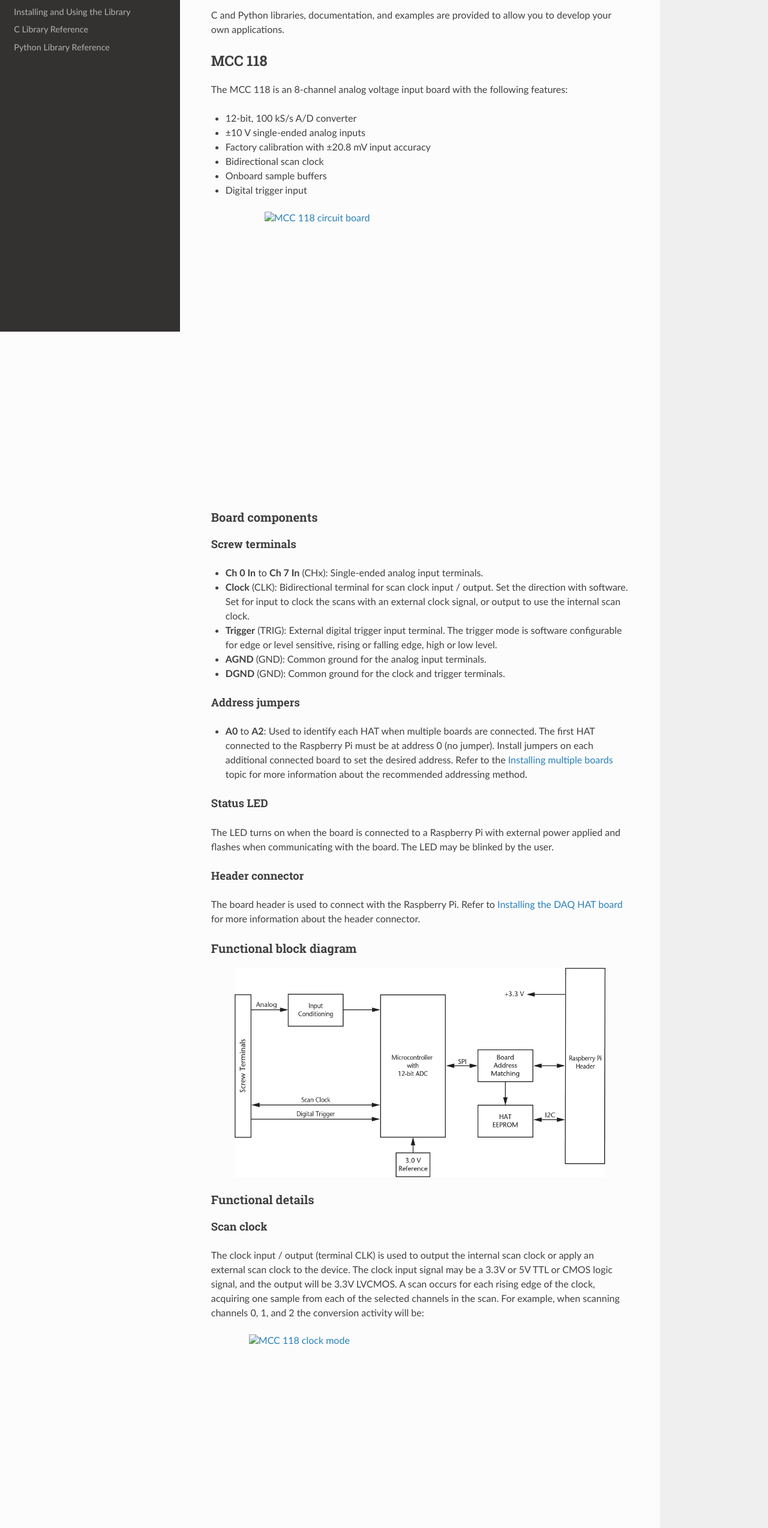
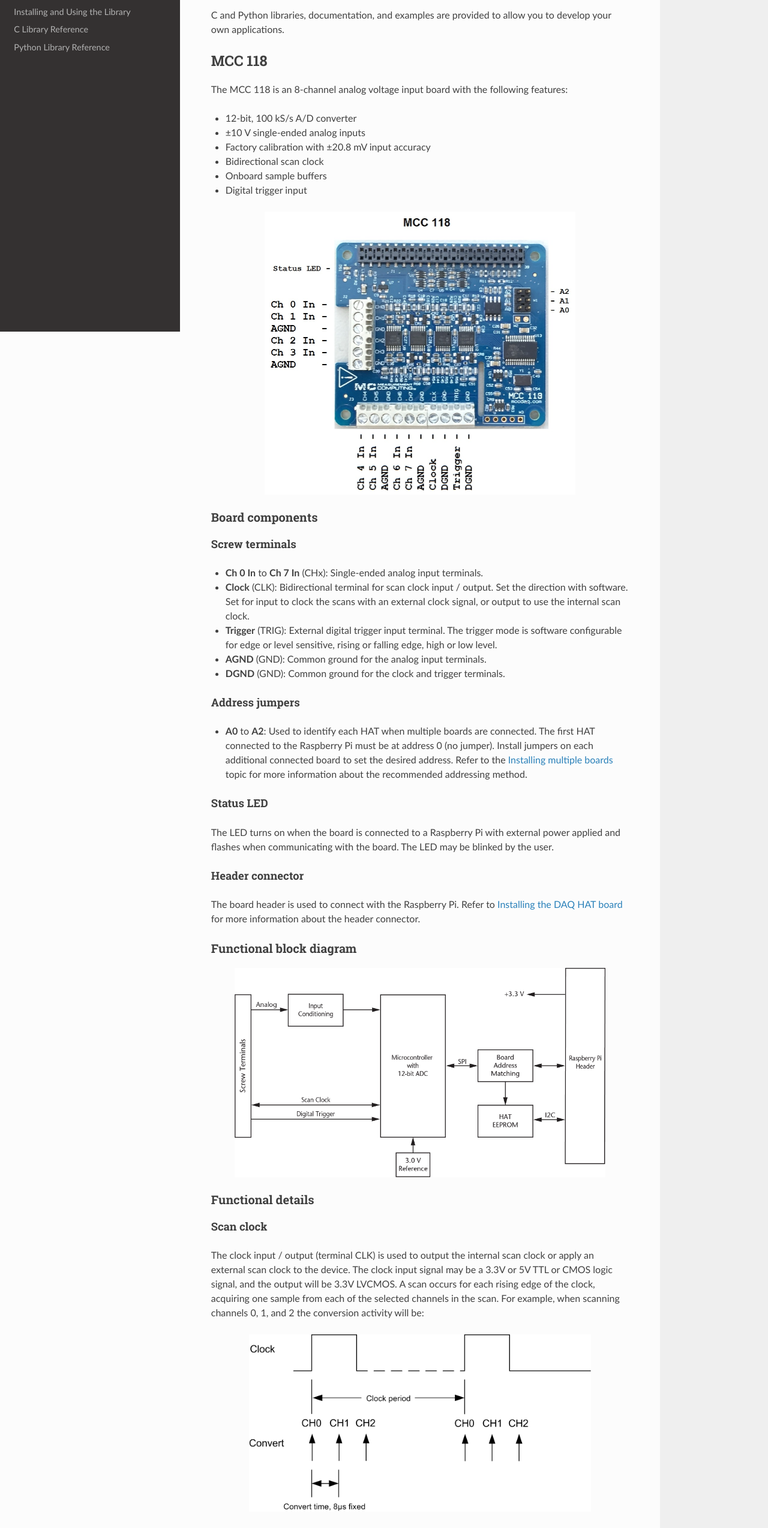
Before and after one commit to antariandel/daqhats_dev, a plain HTML site: page docs/overview.html in a window 1280 px wide. Shown: the part 247-2795 px from the top of the page at 60% size. Drawn offline with Linux system fonts and the light colour scheme.

Commit message:
Updating docs

```diff
--- a/docs/overview.html
+++ b/docs/overview.html
@@ -201,7 +201,7 @@ develop your own applications.</p>
 <li>Onboard sample buffers</li>
 <li>Digital trigger input</li>
 </ul>
-<a class="reference internal image-reference" href="_images/mcc_118.jpg"><img alt="MCC 118 circuit board" class="align-center" src="_images/mcc_118.jpg" style="width: 518.5px; height: 471.5px;" /></a>
+<a class="reference internal image-reference" href="_images/mcc118.jpg"><img alt="MCC 118 circuit board" class="align-center" src="_images/mcc118.jpg" style="width: 518.5px; height: 471.5px;" /></a>
 <div class="section" id="board-components">
 <h3>Board components<a class="headerlink" href="#board-components" title="Permalink to this headline">¶</a></h3>
 <div class="section" id="screw-terminals">
@@ -241,7 +241,7 @@ with the board. The LED may be blinked by the user.</p>
 <div class="section" id="scan-clock">
 <h4>Scan clock<a class="headerlink" href="#scan-clock" title="Permalink to this headline">¶</a></h4>
 <p>The clock input / output (terminal CLK) is used to output the internal scan clock or apply an external scan clock to the device. The clock input signal may be a 3.3V or 5V TTL or CMOS logic signal, and the output will be 3.3V LVCMOS. A scan occurs for each rising edge of the clock, acquiring one sample from each of the selected channels in the scan. For example, when scanning channels 0, 1, and 2 the conversion activity will be:</p>
-<a class="reference internal image-reference" href="_images/mcc118_clock.png"><img alt="MCC 118 clock mode" class="align-center" src="_images/mcc118_clock.png" style="width: 570.4px; height: 295.6px;" /></a>
+<a class="reference internal image-reference" href="_images/mcc118-clock.png"><img alt="MCC 118 clock mode" class="align-center" src="_images/mcc118-clock.png" style="width: 570.4px; height: 295.6px;" /></a>
 </div>
 <div class="section" id="trigger">
 <h4>Trigger<a class="headerlink" href="#trigger" title="Permalink to this headline">¶</a></h4>
```
Also changed, not shown: 1 other file.
